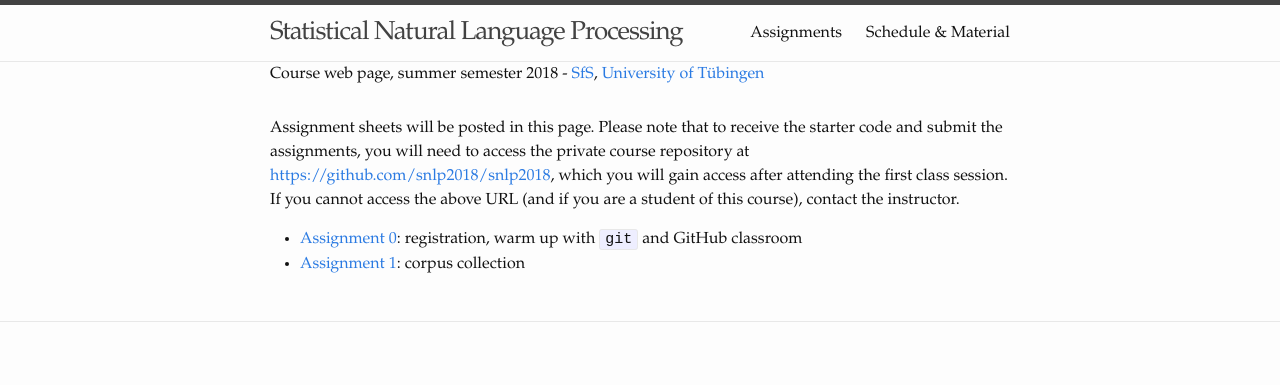
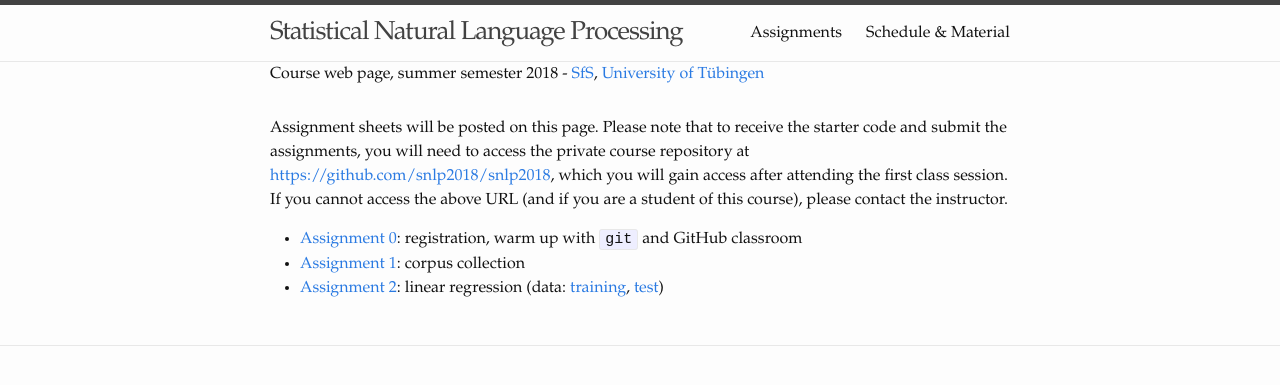
Before and after one commit to snlp2018/snlp2018.github.io, a Jekyll site: the page built from assignments.md, in a window 1280 px wide. Shown: the top 385 px of the page. Built offline with Jekyll 4.4.1, drawn with Linux system fonts in a browser that asks for light colours.

Commit message:
Assignment 2

```diff
--- a/assignments.md
+++ b/assignments.md
@@ -3,17 +3,21 @@ layout: default
 title: Assignments
 ---
 
-Assignment sheets will be posted in this page.
+Assignment sheets will be posted on this page.
 Please note that to receive the starter code
 and submit the assignments,
 you will need to access the private course repository
 at <https://github.com/snlp2018/snlp2018>,
 which you will gain access after attending the first class session.
 If you cannot access the above URL (and if you are a student of this course),
-contact the instructor.
+please contact the instructor.
 
 
 - [Assignment 0](assignment0.pdf):
     registration, warm up with `git` and GitHub classroom
 - [Assignment 1](assignment1.pdf):
     corpus collection
+- [Assignment 2](assignment2.pdf):
+    linear regression (data:
+        [training](data/timestamps.train.gz),
+        [test](data/timestamps.test.gz))
```
